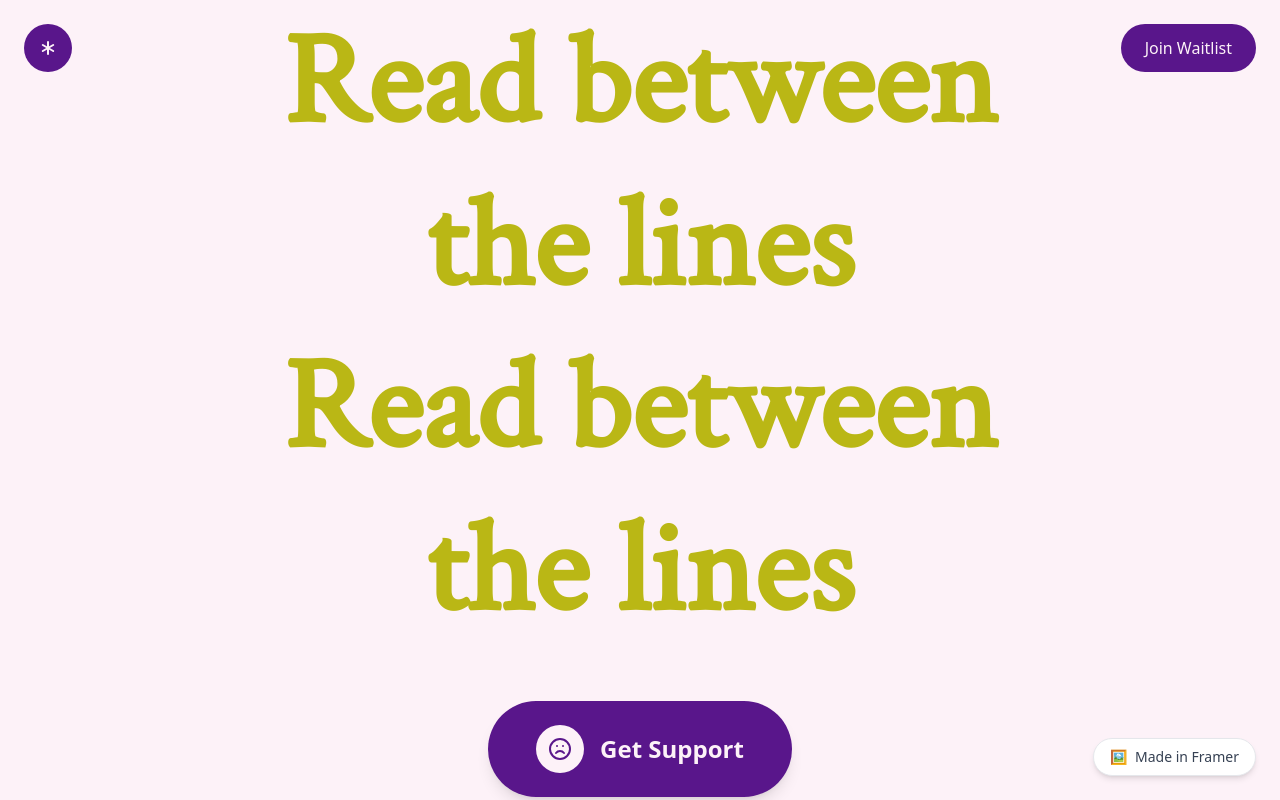
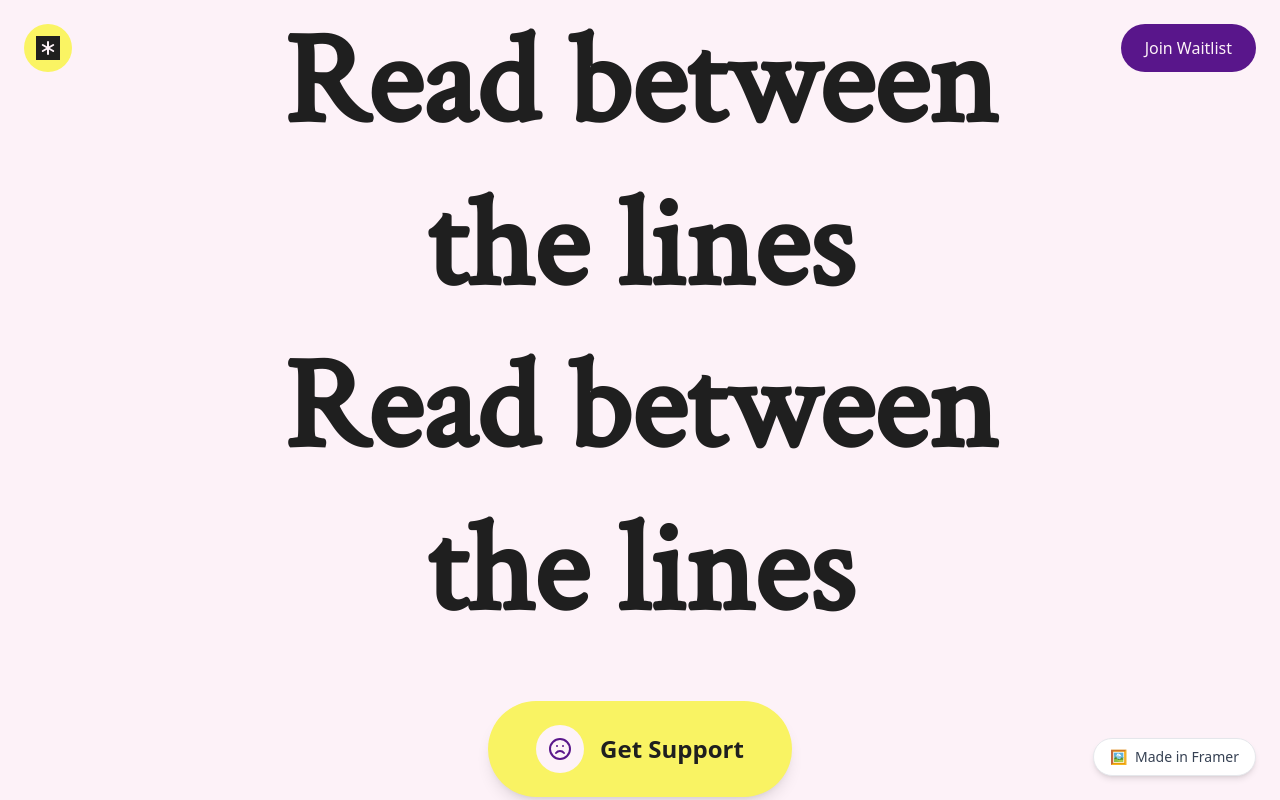
Before and after one commit to pvssynmusic/Jeeb-website, a React (Vite) app: page / in a window 1280 px wide. Built offline with nearby package versions, Linux system fonts and the light colour scheme.

Commit message:
RevisionId:  295542934915387392

```diff
--- a/src/components/generated/LandingPage.tsx
+++ b/src/components/generated/LandingPage.tsx
@@ -5,14 +5,20 @@ export const LandingPage: React.FC = () => {
   return <div className="min-h-screen bg-pink-50 relative overflow-hidden" data-magicpath-id="0" data-magicpath-path="LandingPage.tsx">
       {/* Header */}
       <header className="fixed top-0 left-0 right-0 z-50 p-6" data-magicpath-id="1" data-magicpath-path="LandingPage.tsx">
-        <nav className="flex items-center justify-between max-w-7xl mx-auto" data-magicpath-id="2" data-magicpath-path="LandingPage.tsx">
+        <nav className="flex items-center justify-between max-w-7xl mx-auto" data-magicpath-id="2" data-magicpath-path="LandingPage.tsx" style={{
+        background: "#2f332a00"
+      }}>
           {/* Logo */}
           <motion.div className="w-12 h-12 bg-purple-900 rounded-full flex items-center justify-center" whileHover={{
           scale: 1.05
         }} whileTap={{
           scale: 0.95
-        }} data-magicpath-id="3" data-magicpath-path="LandingPage.tsx">
-            <Asterisk className="w-6 h-6 text-pink-50" data-magicpath-id="4" data-magicpath-path="LandingPage.tsx" />
+        }} data-magicpath-id="3" data-magicpath-path="LandingPage.tsx" style={{
+          background: "#faf463"
+        }}>
+            <Asterisk className="w-6 h-6 text-pink-50" data-magicpath-id="4" data-magicpath-path="LandingPage.tsx" style={{
+            background: "#1f1f1f"
+          }} />
           </motion.div>
 
           {/* Navigation Links */}
@@ -50,9 +56,9 @@ export const LandingPage: React.FC = () => {
           duration: 0.8,
           ease: "easeOut"
         }} data-magicpath-id="10" data-magicpath-path="LandingPage.tsx" style={{
-          color: "oklch(75.72% 0.16 108.53deg)",
           fontFamily: "Crimson Text",
-          fontSize: "130px"
+          fontSize: "130px",
+          color: "#1f1f1f"
         }}>Read between the lines<br data-magicpath-id="11" data-magicpath-path="LandingPage.tsx" />Read between the lines</motion.h1>
 
           <motion.button className="inline-flex items-center px-12 py-6 bg-purple-900 text-pink-50 rounded-full text-2xl font-semibold hover:bg-purple-800 transition-colors shadow-lg" initial={{
@@ -69,7 +75,10 @@ export const LandingPage: React.FC = () => {
           scale: 1.02
         }} whileTap={{
           scale: 0.98
-        }} data-magicpath-id="12" data-magicpath-path="LandingPage.tsx">
+        }} data-magicpath-id="12" data-magicpath-path="LandingPage.tsx" style={{
+          background: "#f9f363",
+          color: "#1f1f1f"
+        }}>
             <div className="w-12 h-12 bg-pink-50 rounded-full flex items-center justify-center mr-4" data-magicpath-id="13" data-magicpath-path="LandingPage.tsx">
               <Frown className="w-6 h-6 text-purple-900" data-magicpath-id="14" data-magicpath-path="LandingPage.tsx" />
             </div>
```
